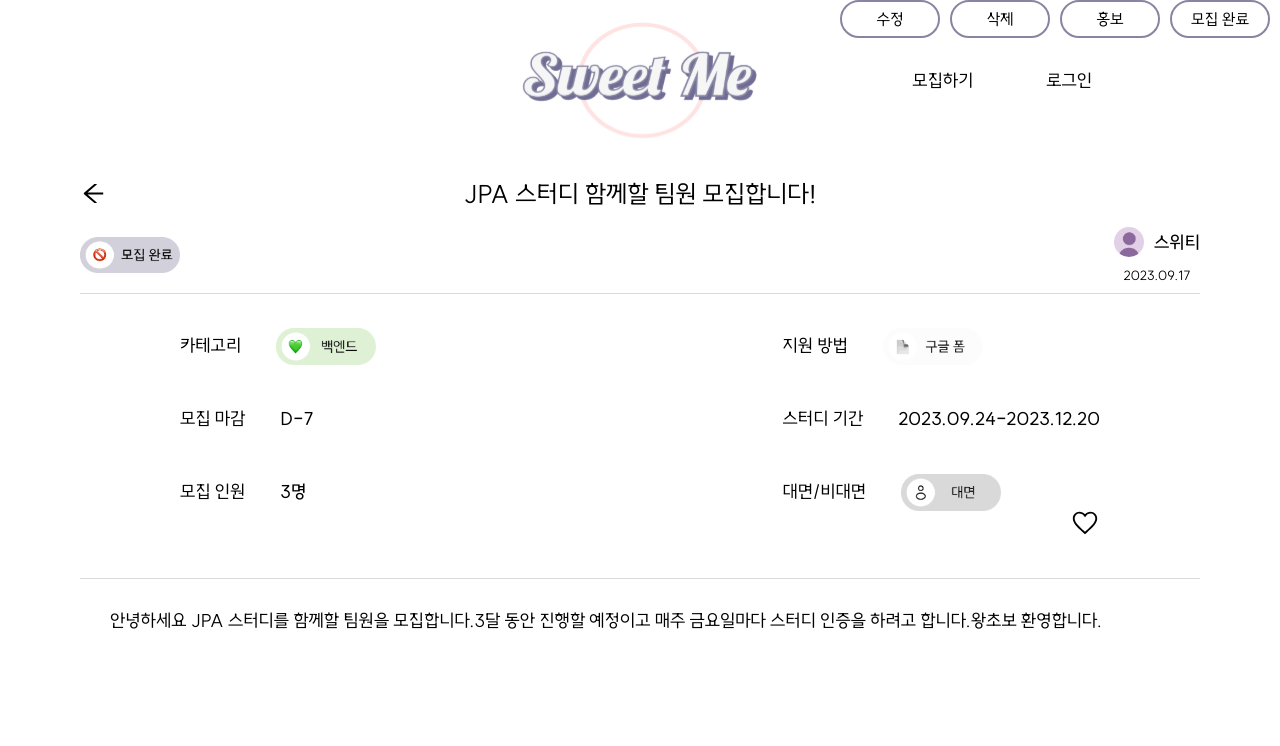
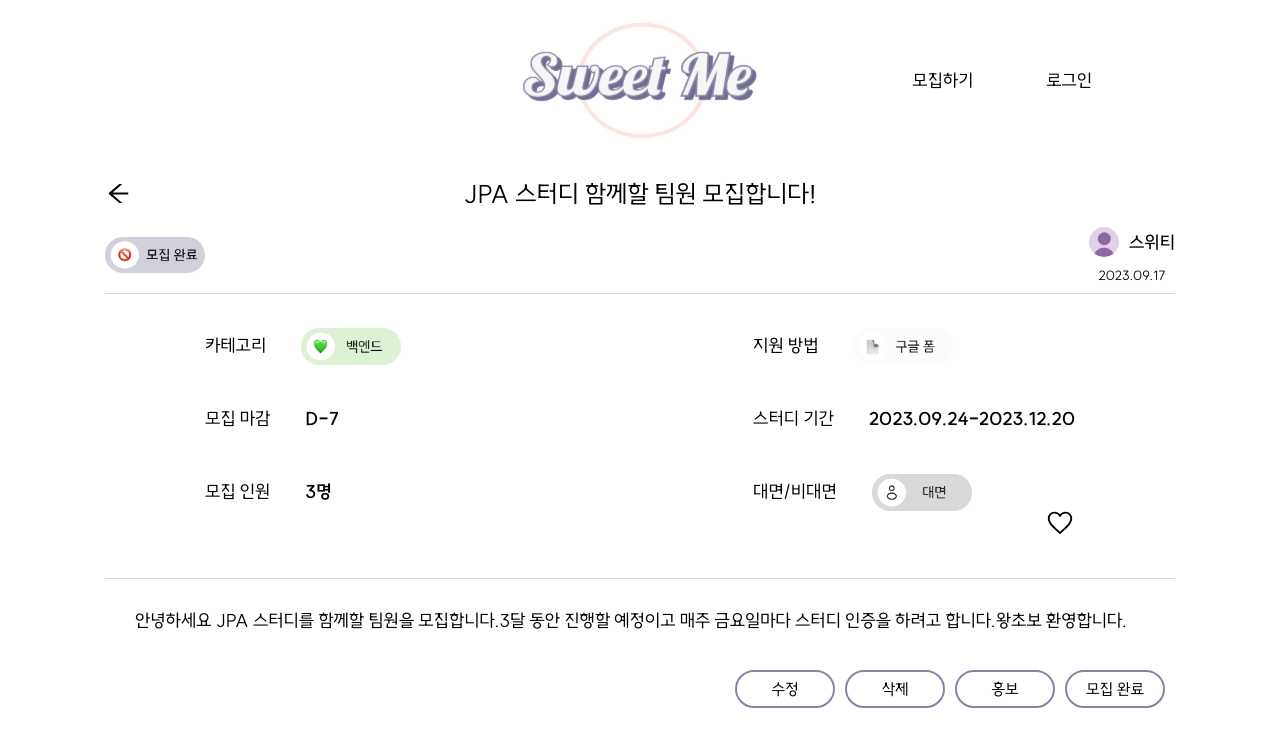
Before and after one commit to teyeong/SweetMe-Front, a React (Create React App) app: page /detail/1 in a window 1280 px wide. Shown: the top 746 px of the page. Built offline with nearby package versions, Linux system fonts and the light colour scheme.

Commit message:
🩹 : 코드 구조 변경 & 퍼블리싱 수정

```diff
--- a/src/components/_common/pageLayout.tsx
+++ b/src/components/_common/pageLayout.tsx
@@ -1,7 +1,7 @@
 import styled from 'styled-components';
 
 export const Container = styled.div`
-  width: calc(100% - 100px);
+  width: calc(100% - 150px);
   margin: 0 auto;
   padding: 0 30px;
 
--- a/src/components/createPage/Dropdown.tsx
+++ b/src/components/createPage/Dropdown.tsx
@@ -5,12 +5,13 @@ import OptionMenu from './OptionMenu';
 
 import { categories } from 'components/_common/tags';
 
-type DropdownProps = {
+interface DropdownProps {
   type?: string;
   selectedTag?: string;
-};
+  setCategory?: React.Dispatch<React.SetStateAction<string>>;
+}
 
-const Dropdown = ({ type, selectedTag }: DropdownProps) => {
+const Dropdown = (props: DropdownProps) => {
   const [isCategoryOpen, setIsCategoryOpen] = useState(false);
   const [isContactOpen, setIsContactOpen] = useState(false);
   const [isMeetingOpen, setIsMeetingOpen] = useState(false);
@@ -30,13 +31,13 @@ const Dropdown = ({ type, selectedTag }: DropdownProps) => {
     <DropdownWrapper>
       <DropdownSelect
         type="button"
-        onClick={() => handleDropdownClick(type as string)}
+        onClick={() => handleDropdownClick(props.type as string)}
         className={
-          type === 'category'
+          props.type === 'category'
             ? isCategoryOpen
               ? 'isOpen'
               : ''
-            : type === 'contact'
+            : props.type === 'contact'
             ? isContactOpen
               ? 'isOpen'
               : ''
@@ -48,9 +49,15 @@ const Dropdown = ({ type, selectedTag }: DropdownProps) => {
         <i className="fas fa-chevron-down arrow-down" />
         선택
       </DropdownSelect>
-      {type === 'category' && isCategoryOpen && <OptionMenu type={type} />}
-      {type === 'contact' && isContactOpen && <OptionMenu type={type} />}
-      {type === 'meeting' && isMeetingOpen && <OptionMenu type={type} />}
+      {props.type === 'category' && isCategoryOpen && (
+        <OptionMenu type={props.type} />
+      )}
+      {props.type === 'contact' && isContactOpen && (
+        <OptionMenu type={props.type} />
+      )}
+      {props.type === 'meeting' && isMeetingOpen && (
+        <OptionMenu type={props.type} />
+      )}
     </DropdownWrapper>
   );
 };
--- a/src/components/createPage/OptionMenu.tsx
+++ b/src/components/createPage/OptionMenu.tsx
@@ -1,14 +1,17 @@
 import styled from 'styled-components';
-import React, { useState } from 'react';
+import { useState } from 'react';
 
 import TagList from './TagList';
 
-const OptionMenu = ({ type }: { type: 'category' | 'contact' | 'meeting' }) => {
+interface OptionMenuProp {
+  type: 'category' | 'contact' | 'meeting';
+}
+const OptionMenu = (prop: OptionMenuProp) => {
   const [selectedTab, setSelectedTab] = useState('dev');
 
   let content;
 
-  switch (type) {
+  switch (prop.type) {
     case 'category':
       content = (
         <CategoryWrapper>
@@ -53,7 +56,7 @@ const OptionMenu = ({ type }: { type: 'category' | 'contact' | 'meeting' }) => {
   }
 
   return (
-    <Wrapper className={`${type === 'contact' ? 'box' : ''}`}>
+    <Wrapper className={`${prop.type === 'contact' ? 'box' : ''}`}>
       {content}
     </Wrapper>
   );
--- a/src/components/detailpage/DetailBox.tsx
+++ b/src/components/detailpage/DetailBox.tsx
@@ -117,7 +117,7 @@ const Title = styled.span`
 `;
 
 const Info = styled.span`
-  font-weight: 500;
+  font-weight: bold;
 `;
 
 const TagWrapper = styled.div`
--- a/src/pages/DetailPage.tsx
+++ b/src/pages/DetailPage.tsx
@@ -23,10 +23,18 @@ const DetailPage = () => {
         <DetailBox study={data[postIdAsNumber - 1]} />
       </Body>
       <Border />
-      <DetailText study={data[postIdAsNumber - 1]} />
-      <BtnGroup />
+      <TextWrapper>
+        <DetailText study={data[postIdAsNumber - 1]} />
+        {/* 사용자가 작성한 글일때만 보이게 하기 */}
+        <BtnGroup />
+      </TextWrapper>
     </Container>
   );
 };
 
 export default DetailPage;
+
+const TextWrapper = styled.div`
+  width: 100%;
+  position: relative;
+`;
--- a/src/pages/EditPage.tsx
+++ b/src/pages/EditPage.tsx
@@ -2,15 +2,13 @@ import React from 'react';
 
 import Header from 'components/_common/Header';
 import Form from 'components/createpage/Form';
-import { Container, Body } from 'components/_common/pageLayout';
+import { Container } from 'components/_common/pageLayout';
 
 const EditPage = () => {
   return (
     <Container>
       <Header />
-      <Body>
-        <Form></Form>
-      </Body>
+      <Form></Form>
     </Container>
   );
 };
```
